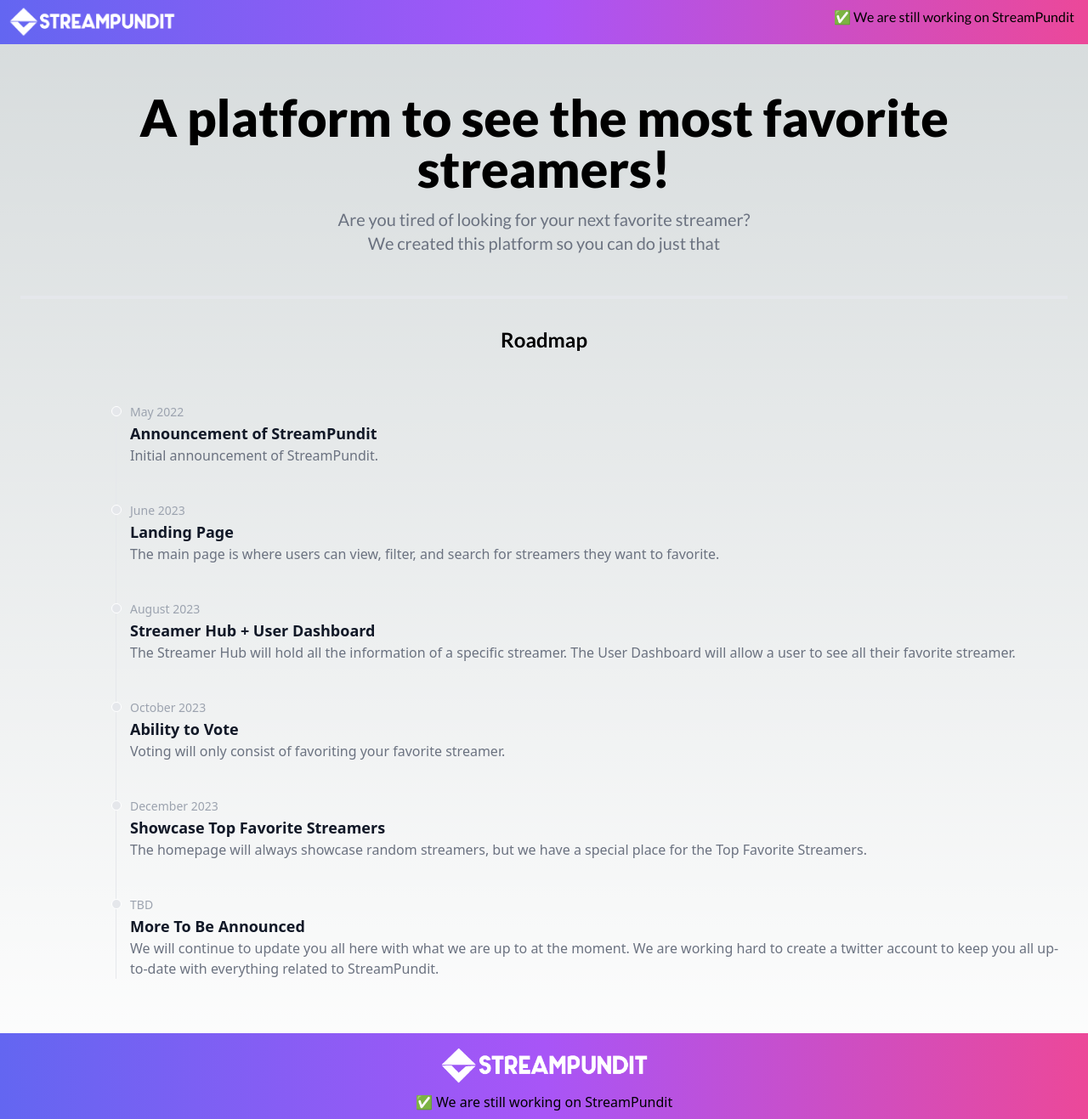
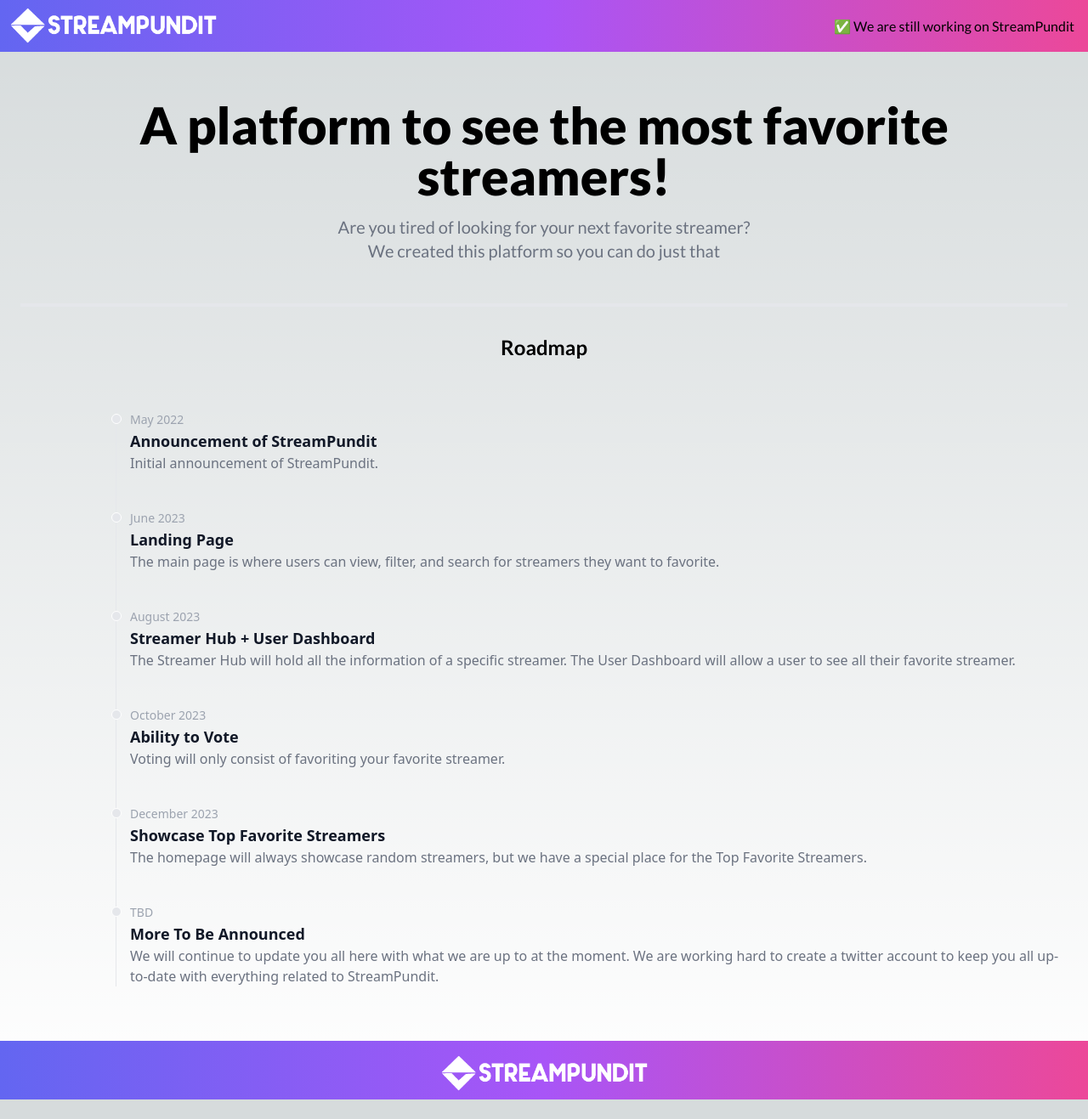
Before and after one commit to survani/streampundit, a Next.js app: page / in a window 1280 px wide. Shown: the whole page at 85% size. After the commit the page ends 1294 px from the top, so only its background shows below. Built offline with nearby package versions, Linux system fonts and the light colour scheme.

Commit message:
Fixed Reponsiveness of Navigation Bar & Footer

```diff
--- a/src/app/components/footer.tsx
+++ b/src/app/components/footer.tsx
@@ -11,9 +11,8 @@
 				width={250}
 				height={100}
 				alt='Stream Pundit Logo'
-				className='mt-4'
+				className='mt-4 mb-2'
 			/>
-			<p className='my-2'>✅ We are still working on StreamPundit</p>
 		</div>
 	);
 };
--- a/src/app/components/navigation.tsx
+++ b/src/app/components/navigation.tsx
@@ -2,12 +2,13 @@
 import React from 'react';
 const Navigation = () => {
 	return (
-		<nav className='p-2 font-lato flex justify-between bg-gradient-to-r from-indigo-500 via-purple-500 to-pink-500 sticky top-0'>
+		<nav className='p-2 font-lato flex flex-col lg:flex-row justify-between items-center bg-gradient-to-r from-indigo-500 via-purple-500 to-pink-500 sticky top-0 z-50'>
 			<Image
 				src={'/images/StreamPunditLogoMain2.png'}
 				width={200}
 				height={50}
 				alt='Stream Pundit Logo'
+				className='w-[250px] '
 			/>
 			<ul className='flex'>
 				<p className='mr-2'>✅ We are still working on StreamPundit</p>
```
